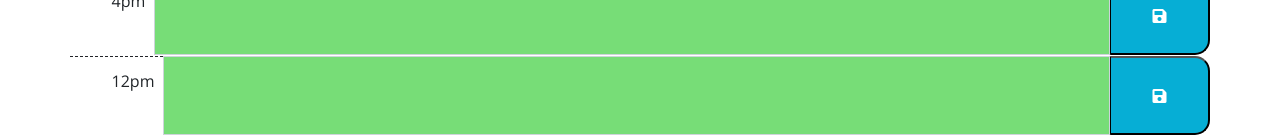
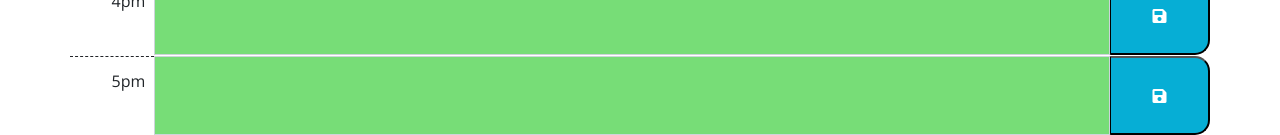
Before and after one commit to rickymoua/cool-workday-scheduler, a plain HTML site: page index.html in a window 1280 px wide. Shown: the part 901-1036 px from the top of the page. Drawn offline with nearby package versions, Linux system fonts and the light colour scheme.

Commit message:
fix minor error in class input hour to 5pm

```diff
--- a/index.html
+++ b/index.html
@@ -116,7 +116,7 @@
       <div class="row">
         <div class="input-group">
         <div class="input-group-addon">
-          <span class="input-group-text-hour">12pm  </span>
+          <span class="input-group-text-hour">5pm  </span>
         </div>
         <textarea class="form-control" aria-label="textarea" id="17pm"></textarea>
         <button type="button" class="saveBtn"><i class="fas fa-save"></i></button>
```
